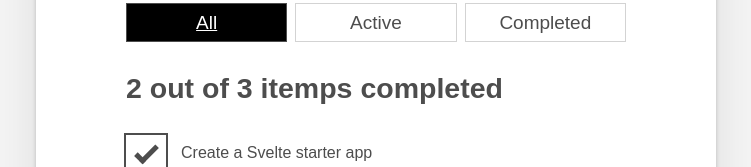
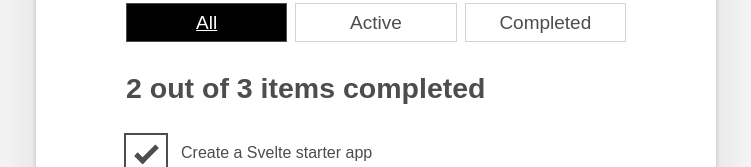
Before and after one commit to Xuffasch/mdn-svelte-tutorial, a Svelte app: page / in a window 1280 px wide. Shown: the part 323-490 px from the top of the page, without its empty margins (264-1015 px from the left). Built offline with nearby package versions, Linux system fonts and the light colour scheme.

Commit message:
Add todoStatus component

```diff
--- /dev/null
+++ b/src/components/TodoStatus.svelte
@@ -0,0 +1,8 @@
+<script>
+  export let todos;
+
+  $: totalTodos = todos.length;
+  $: completedTodos = todos.filter((todo) => todo.completed).length;
+</script>
+
+<h2 id="list-heading">{completedTodos} out of {totalTodos} items completed</h2>
--- a/src/components/Todos.svelte
+++ b/src/components/Todos.svelte
@@ -3,21 +3,24 @@
   import FilterButton from "./FilterButton.svelte";
   import Todo from "./Todo.svelte";
   import MoreActions from "./MoreActions.svelte";
+  import TodoStatus from "./TodoStatus.svelte";
 
   export let todos;
 
-  $: totalTodos = todos.length;
+  // $: totalTodos = todos.length;
 
-  let newTodoId;
-  $: {
-    if (totalTodos == 0) {
-      newTodoId = 1;
-    } else {
-      newTodoId = Math.max(...todos.map((t) => t.id)) + 1;
-    }
-  }
+  // let newTodoId;
+  // $: {
+  //   if (todos.length == 0) {
+  //     newTodoId = 1;
+  //   } else {
+  //     newTodoId = Math.max(...todos.map((t) => t.id)) + 1;
+  //   }
+  // }
 
-  $: completedTodos = todos.filter((todo) => todo.completed).length;
+  let newTodoId = todos.length ? Math.max(...todos.map((t) => t.id)) + 1 : 1;
+
+  // $: completedTodos = todos.filter((todo) => todo.completed).length;
 
   let newTodoName = "";
   $: console.log(newTodoName);
@@ -113,9 +116,11 @@
   <FilterButton bind:myfilter={filter} />
 
   <!-- Infos on displayed items -->
-  <h2 id="list-heading">
+  <!-- <h2 id="list-heading">
     {completedTodos} out of {totalTodos} itemps completed
-  </h2>
+  </h2> -->
+
+  <TodoStatus {todos} />
 
   <!-- Todo with #each -->
   <ul role="list" class="todo-list stack-large" aria-labelledby="list-heading">
```
